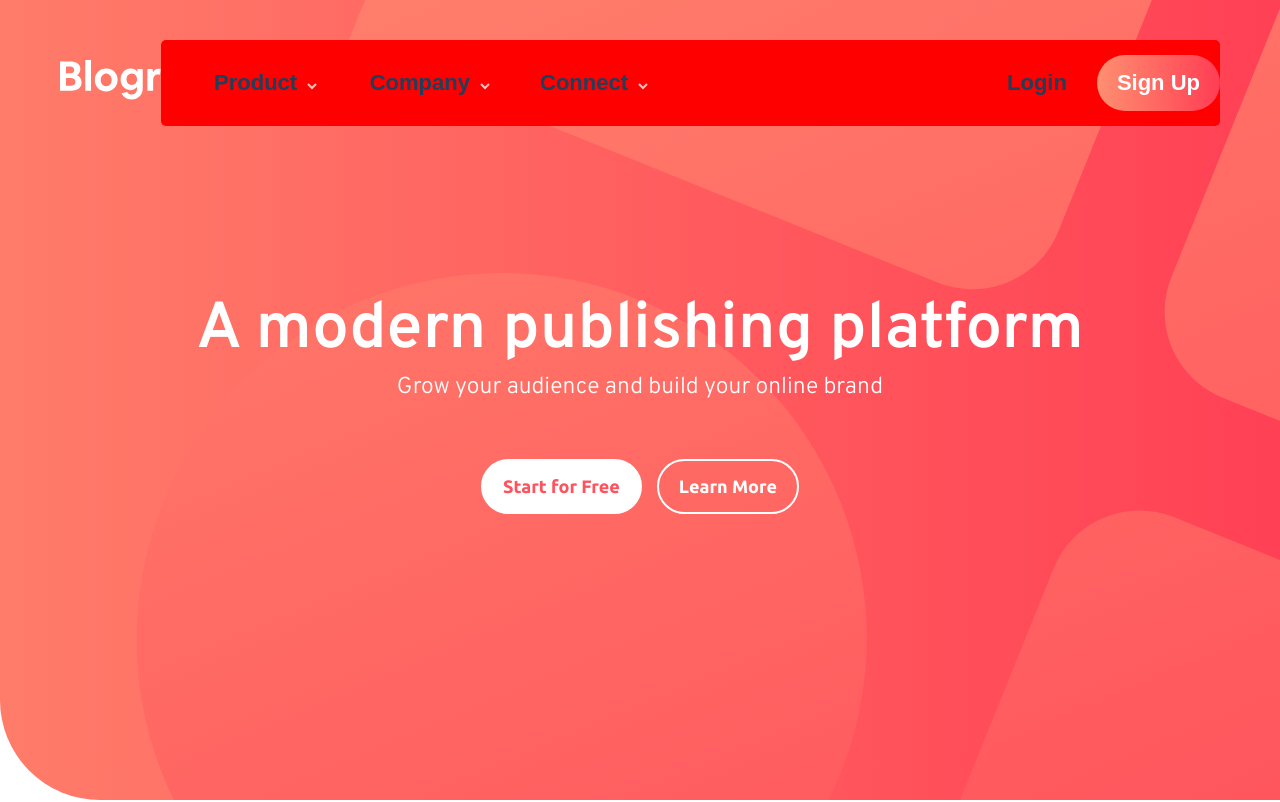
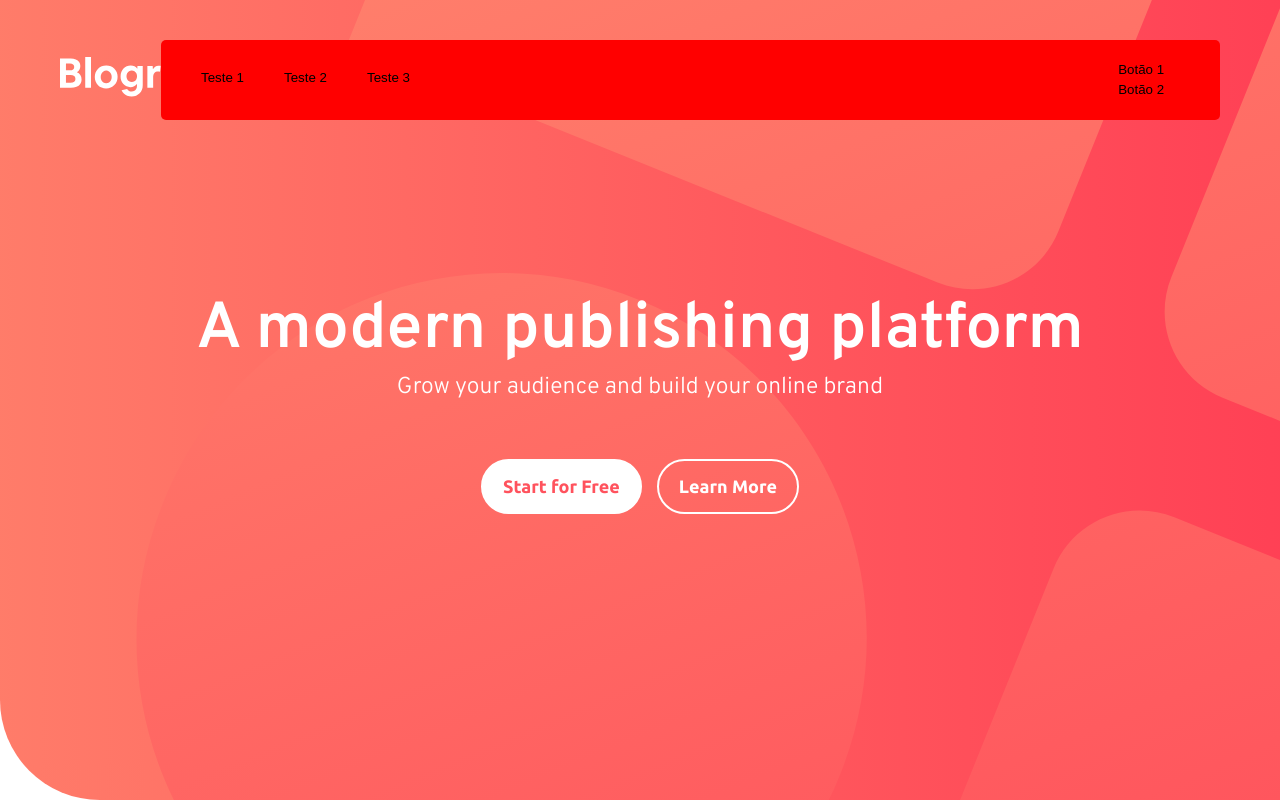
Before and after one commit to RobertoBaiochi/FrontEndMentor-Blogr, a Next.js app: page / in a window 1280 px wide. Shown: the top 802 px of the page. Built offline with nearby package versions, Linux system fonts and the light colour scheme.

Commit message:
chore: Responsive Menu

```diff
--- a/src/components/Header.tsx
+++ b/src/components/Header.tsx
@@ -4,6 +4,7 @@ import { styled, css } from "styled-components";
 import LogoLink from "./logo-button";
 import MenuButton from "./menu-button";
 import HeaderNavigation from "./navigation";
+import { NavegationTeste } from "./navegationTest";
 
 const HeaderContainer = styled.header`
   ${({ theme }) => css`
@@ -18,7 +19,7 @@ const HeaderContainer = styled.header`
     padding: 4rem 2rem 0;
 
     @media ${theme.media.smartphoneBreakpoint} {
-      padding: 4rem 2rem;
+      /* padding: 4rem 2rem; */
     }
   `};
 `;
@@ -34,7 +35,8 @@ export default function Header() {
   return (
     <HeaderContainer>
       <LogoLink />
-      <HeaderNavigation menuIsVisible={menuIsVisible} />
+      {/* <HeaderNavigation menuIsVisible={menuIsVisible} /> */}
+      <NavegationTeste menuIsVisible={menuIsVisible} />
       <MenuButton onClick={handleMenuClick} isVisible={menuIsVisible} />
     </HeaderContainer>
   );
--- a/src/components/list-with-title-navigation.tsx
+++ b/src/components/list-with-title-navigation.tsx
@@ -19,8 +19,8 @@ const ListContainer = styled.div`
       width: 100%;
       background: hsl(240, 2%, 95%);
       display: none;
+      justify-content: center;
       align-items: center;
-      justify-content: center;
       flex-direction: column;
       gap: 2rem;
       padding: 2rem;
--- /dev/null
+++ b/src/components/navegationTest.tsx
@@ -0,0 +1,149 @@
+import { styled, css, DefaultTheme } from "styled-components";
+
+interface NavigationTesteProps {
+  menuIsVisible: boolean;
+}
+
+const makeMenuVisible = (theme: DefaultTheme) => css`
+  top: 10rem;
+  opacity: 1;
+`;
+
+const NavigationTag = styled.nav<NavigationTesteProps>`
+  ${({ theme, menuIsVisible }) => css`
+    width: calc(100% - 4rem);
+    background: var(--white-text);
+
+    display: flex;
+    align-items: center;
+    justify-content: center;
+    flex-direction: column;
+    gap: 1.5rem;
+    padding: 2rem;
+
+    position: absolute;
+    top: -120vh;
+    left: 50%;
+    transform: translateX(-50%);
+    opacity: 0;
+
+    border-radius: 0.5rem;
+    box-shadow: rgba(0, 0, 0, 0.1) 0px 20px 25px -5px,
+      rgba(0, 0, 0, 0.04) 0px 10px 10px -5px;
+
+    z-index: 1;
+
+    transition: all 300ms ease-in-out;
+
+    ${menuIsVisible && makeMenuVisible(theme)}
+
+    @media ${theme.media.desktopBreakpoint} {
+      width: 100%;
+      position: static;
+      transform: translateX(0%);
+      align-items: start;
+      justify-content: space-between;
+      flex-direction: row;
+      background: red;
+      opacity: 1;
+      box-shadow: none;
+    }
+  `};
+`;
+
+const UlTag = styled.ul`
+  ${({ theme }) => css`
+    width: 100%;
+    display: flex;
+    align-items: center;
+    justify-content: center;
+    flex-direction: column;
+
+    li {
+      position: relative;
+
+      @media (hover: hover) {
+        &:hover ${UlTagInside} {
+          display: flex;
+        }
+      }
+
+      @media ${theme.media.desktopBreakpoint} {
+        &:hover ${UlTagInside} {
+          top: 4rem;
+        }
+      }
+    }
+
+    @media ${theme.media.desktopBreakpoint} {
+      justify-content: left;
+      flex-direction: row;
+    }
+  `};
+`;
+
+const UlTitle = styled.button`
+  ${({ theme }) => css`
+    padding: 1rem 2rem;
+  `};
+`;
+
+const UlTagInside = styled.ul`
+  ${({ theme }) => css`
+    width: 100%;
+    display: none;
+    align-items: center;
+    justify-content: left;
+    flex-direction: column;
+
+    position: static;
+
+    @media ${theme.media.desktopBreakpoint} {
+      display: flex;
+      position: absolute;
+      top: -100vh;
+      left: 0;
+    }
+  `};
+`;
+
+export function NavegationTeste({ menuIsVisible }: NavigationTesteProps) {
+  return (
+    <NavigationTag menuIsVisible={menuIsVisible}>
+      <UlTag>
+        <li>
+          <UlTitle>Teste 1</UlTitle>
+          <UlTagInside>
+            <li>Teste 1 A</li>
+            <li>Teste 1 B</li>
+            <li>Teste 1 C</li>
+          </UlTagInside>
+        </li>
+
+        <li>
+          <UlTitle>Teste 2</UlTitle>
+          <UlTagInside>
+            <li>Teste 2 A</li>
+            <li>Teste 2 B</li>
+            <li>Teste 2 C</li>
+          </UlTagInside>
+        </li>
+        <li>
+          <UlTitle>Teste 3</UlTitle>
+          <UlTagInside>
+            <li>Teste 3 A</li>
+            <li>Teste 3 B</li>
+            <li>Teste 3 C</li>
+          </UlTagInside>
+        </li>
+      </UlTag>
+
+      <div></div>
+
+      <div>
+        <button>Botão 1</button>
+        <button>Botão 2</button>
+      </div>
+    </NavigationTag>
+  );
+}
--- a/src/components/navigation.tsx
+++ b/src/components/navigation.tsx
@@ -11,10 +11,6 @@ interface HeaderNavigationProps {
 const makeMenuVisible = (theme: DefaultTheme) => css`
   top: 10rem;
   opacity: 1;
-
-  @media ${theme.media.smartphoneBreakpoint} {
-    top: 12rem;
-  }
 `;
 
 const Navigation = styled.nav<HeaderNavigationProps>`
@@ -27,6 +23,7 @@ const Navigation = styled.nav<HeaderNavigationProps>`
     justify-content: center;
     flex-direction: column;
     gap: 1.5rem;
+    padding: 2rem;
 
     position: absolute;
     top: -120vh;
@@ -34,7 +31,7 @@ const Navigation = styled.nav<HeaderNavigationProps>`
     transform: translateX(-50%);
     opacity: 0;
 
-    overflow-y: auto;
+    /* overflow-y: auto; */
 
     border-radius: 0.5rem;
     box-shadow: rgba(0, 0, 0, 0.1) 0px 20px 25px -5px,
@@ -78,6 +75,7 @@ const GroupList = styled.div`
     @media ${theme.media.desktopBreakpoint} {
       flex-direction: row;
       flex-grow: 1;
+      position: absolute;
     }
   `};
 `;
```
